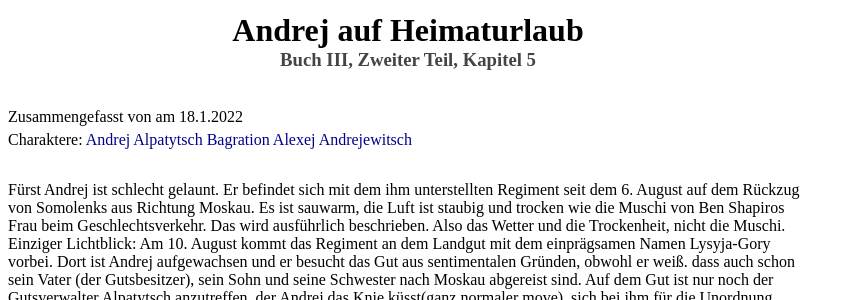
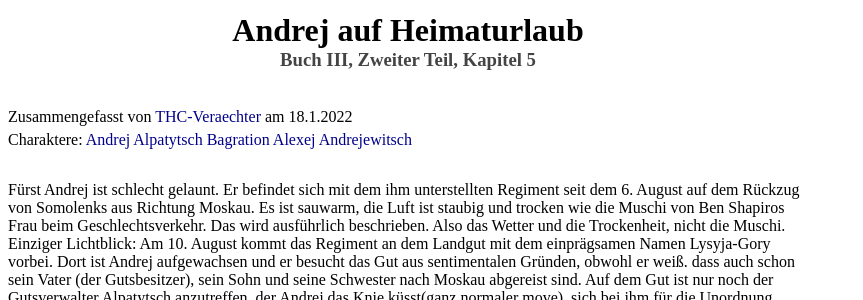
Before and after one commit to c-auri/ZAEH, a Jekyll site: the page built from _summaries/3-02-05-Andrej-auf-Heimaturlaub.md, in a window 1280 px wide. Shown: the part 134-434 px from the top of the page, without its empty margins (0-863 px from the left). Built offline with Jekyll 4.4.1, drawn with Linux system fonts in a browser that asks for light colours.

Commit message:
Fix missing author link in summary.html

```diff
--- a/_layouts/summary.html
+++ b/_layouts/summary.html
@@ -20,7 +20,7 @@ layout: default
 </h3>
 <div class="summary-metadata">
     <p>
-        {% assign author = site.readers | where: 'name', page.author | first %}
+        {% assign author = site.users | where: 'name', page.author | first %}
         Zusammengefasst von <a href="{{ author.url }}">{{ author.name }}</a>
         am <span title='Verfasst {{ page.date_written  | date: "%-d.%-m.%Y, %R" }}&#13;Abgerufen {{ page.date_copied | date: "%-d.%-m.%Y, %R"}}'>{{ page.date_written | date: "%-d.%-m.%Y" }}</span>
     </p>
```
